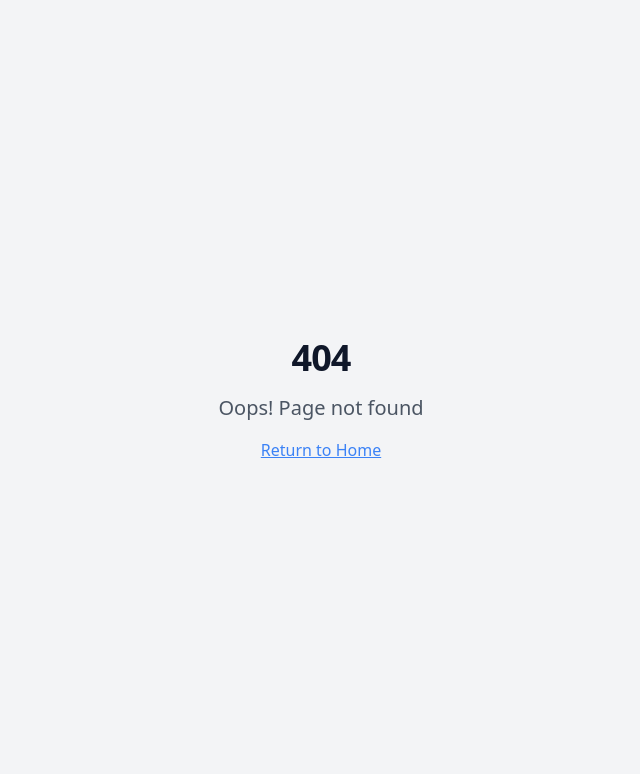
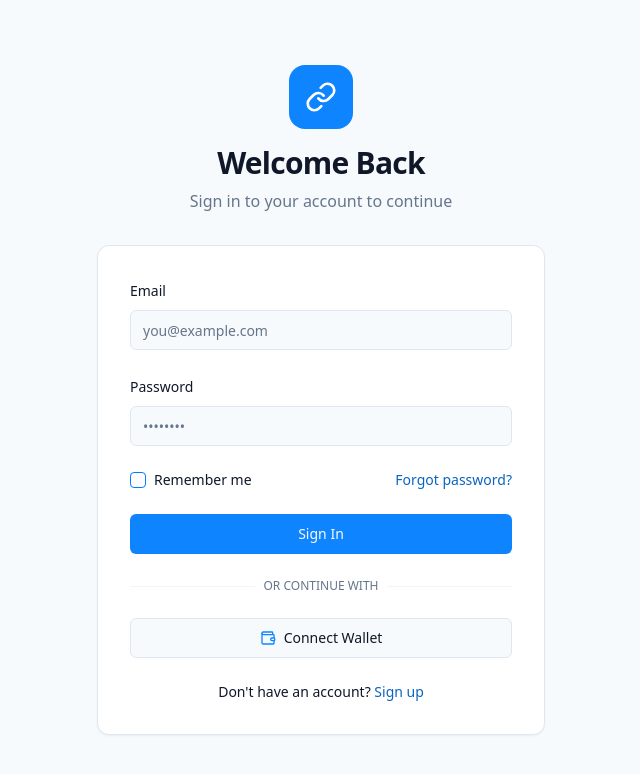
Before and after one commit to KartikXx/Web3_Skool, a React (Vite) app: page /sign-in in a window 1280 px wide. Before the commit this address had no page. Shown: the top 774 px of the page, without its empty margins (319-959 px from the left). Built offline with nearby package versions, Linux system fonts and the light colour scheme.

Commit message:
Implement sign-in page
Implement a new sign-in page with authentication.

```diff
--- a/src/App.tsx
+++ b/src/App.tsx
@@ -9,6 +9,7 @@ import Dashboard from "./pages/Dashboard";
 import Quest from "./pages/Quest";
 import Quests from "./pages/Quests";
 import About from "./pages/About";
+import SignIn from "./pages/SignIn";
 import NotFound from "./pages/NotFound";
 import { AnimatePresence } from "framer-motion";
 
@@ -27,6 +28,7 @@ const App = () => (
             <Route path="/quests" element={<Quests />} />
             <Route path="/quest/:questId" element={<Quest />} />
             <Route path="/about" element={<About />} />
+            <Route path="/sign-in" element={<SignIn />} />
             {/* ADD ALL CUSTOM ROUTES ABOVE THE CATCH-ALL "*" ROUTE */}
             <Route path="*" element={<NotFound />} />
           </Routes>
--- a/src/components/Navbar.tsx
+++ b/src/components/Navbar.tsx
@@ -94,6 +94,8 @@ const Navbar: React.FC = () => {
               variant="outline"
               size="sm"
               className="rounded-full px-4"
+              as={Link}
+              to="/sign-in"
             >
               Sign In
             </Button>
@@ -148,6 +150,8 @@ const Navbar: React.FC = () => {
                 <Button
                   variant="outline"
                   className="w-full justify-center"
+                  as={Link}
+                  to="/sign-in"
                 >
                   Sign In
                 </Button>
--- /dev/null
+++ b/src/pages/SignIn.tsx
@@ -0,0 +1,192 @@
+
+import React, { useState } from 'react';
+import { useNavigate, Link } from 'react-router-dom';
+import { motion } from 'framer-motion';
+import { z } from 'zod';
+import { zodResolver } from '@hookform/resolvers/zod';
+import { useForm } from 'react-hook-form';
+import { toast } from 'sonner';
+import AnimatedTransition from '@/components/AnimatedTransition';
+import { Button } from '@/components/ui/button';
+import {
+  Form,
+  FormControl,
+  FormField,
+  FormItem,
+  FormLabel,
+  FormMessage,
+} from '@/components/ui/form';
+import { Input } from '@/components/ui/input';
+import { Checkbox } from '@/components/ui/checkbox';
+import { BlockchainIcon, WalletIcon } from '@/assets/icons';
+
+const formSchema = z.object({
+  email: z.string().email({ message: 'Please enter a valid email address' }),
+  password: z.string().min(8, { message: 'Password must be at least 8 characters' }),
+  remember: z.boolean().default(false),
+});
+
+const SignIn = () => {
+  const navigate = useNavigate();
+  const [isLoading, setIsLoading] = useState(false);
+
+  const form = useForm<z.infer<typeof formSchema>>({
+    resolver: zodResolver(formSchema),
+    defaultValues: {
+      email: '',
+      password: '',
+      remember: false,
+    },
+  });
+
+  const onSubmit = async (values: z.infer<typeof formSchema>) => {
+    setIsLoading(true);
+
+    // Simulate API call
+    try {
+      // For demo purposes - would be replaced with actual auth logic
+      await new Promise(resolve => setTimeout(resolve, 1500));
+
+      console.log('Sign in with:', values);
+      toast.success('Successfully signed in!');
+      navigate('/dashboard');
+    } catch (error) {
+      toast.error('Sign in failed. Please try again.');
+      console.error(error);
+    } finally {
+      setIsLoading(false);
+    }
+  };
+
+  return (
+    <AnimatedTransition className="min-h-screen flex flex-col justify-center items-center p-4 bg-background">
+      <div className="w-full max-w-md">
+        <div className="text-center mb-8">
+          <Link to="/" className="inline-flex items-center justify-center">
+            <div className="relative w-16 h-16 rounded-2xl bg-blockchain-500 flex items-center justify-center mb-4 mx-auto">
+              <BlockchainIcon size={32} className="stroke-white" />
+              <div className="absolute inset-0 rounded-2xl animate-pulse-glow"></div>
+            </div>
+          </Link>
+          <h1 className="text-3xl font-bold mb-2">Welcome Back</h1>
+          <p className="text-muted-foreground">Sign in to your account to continue</p>
+        </div>
+
+        <motion.div
+          className="bg-card p-8 rounded-xl shadow-sm border"
+          initial={{ opacity: 0, y: 20 }}
+          animate={{ opacity: 1, y: 0 }}
+          transition={{ delay: 0.2 }}
+        >
+          <Form {...form}>
+            <form onSubmit={form.handleSubmit(onSubmit)} className="space-y-6">
+              <FormField
+                control={form.control}
+                name="email"
+                render={({ field }) => (
+                  <FormItem>
+                    <FormLabel>Email</FormLabel>
+                    <FormControl>
+                      <Input
+                        placeholder="you@example.com"
+                        {...field}
+                        autoComplete="email"
+                        disabled={isLoading}
+                      />
+                    </FormControl>
+                    <FormMessage />
+                  </FormItem>
+                )}
+              />
+
+              <FormField
+                control={form.control}
+                name="password"
+                render={({ field }) => (
+                  <FormItem>
+                    <FormLabel>Password</FormLabel>
+                    <FormControl>
+                      <Input
+                        type="password"
+                        placeholder="••••••••"
+                        {...field}
+                        autoComplete="current-password"
+                        disabled={isLoading}
+                      />
+                    </FormControl>
+                    <FormMessage />
+                  </FormItem>
+                )}
+              />
+
+              <div className="flex items-center justify-between">
+                <FormField
+                  control={form.control}
+                  name="remember"
+                  render={({ field }) => (
+                    <div className="flex items-center space-x-2">
+                      <Checkbox
+                        id="remember"
+                        checked={field.value}
+                        onCheckedChange={field.onChange}
+                        disabled={isLoading}
+                      />
+                      <label
+                        htmlFor="remember"
+                        className="text-sm font-medium leading-none peer-disabled:cursor-not-allowed peer-disabled:opacity-70"
+                      >
+                        Remember me
+                      </label>
+                    </div>
+                  )}
+                />
+
+                <Link
+                  to="#"
+                  className="text-sm text-blockchain-600 hover:text-blockchain-500 font-medium"
+                >
+                  Forgot password?
+                </Link>
+              </div>
+
+              <Button
+                type="submit"
+                className="w-full bg-blockchain-500 hover:bg-blockchain-600"
+                disabled={isLoading}
+              >
+                {isLoading ? "Signing in..." : "Sign In"}
+              </Button>
+            </form>
+          </Form>
+
+          <div className="relative my-6">
+            <div className="absolute inset-0 flex items-center">
+              <div className="w-full border-t border-muted"></div>
+            </div>
+            <div className="relative flex justify-center text-xs uppercase">
+              <span className="bg-card px-2 text-muted-foreground">Or continue with</span>
+            </div>
+          </div>
+
+          <Button
+            variant="outline"
+            className="w-full flex items-center justify-center gap-2"
+            onClick={() => toast.info('Wallet connection would be implemented here')}
+          >
+            <WalletIcon size={16} />
+            <span>Connect Wallet</span>
+          </Button>
+
+          <div className="mt-6 text-center text-sm">
+            Don't have an account?{' '}
+            <Link to="/sign-up" className="font-medium text-blockchain-600 hover:text-blockchain-500">
+              Sign up
+            </Link>
+          </div>
+        </motion.div>
+      </div>
+    </AnimatedTransition>
+  );
+};
+
+export default SignIn;
```
